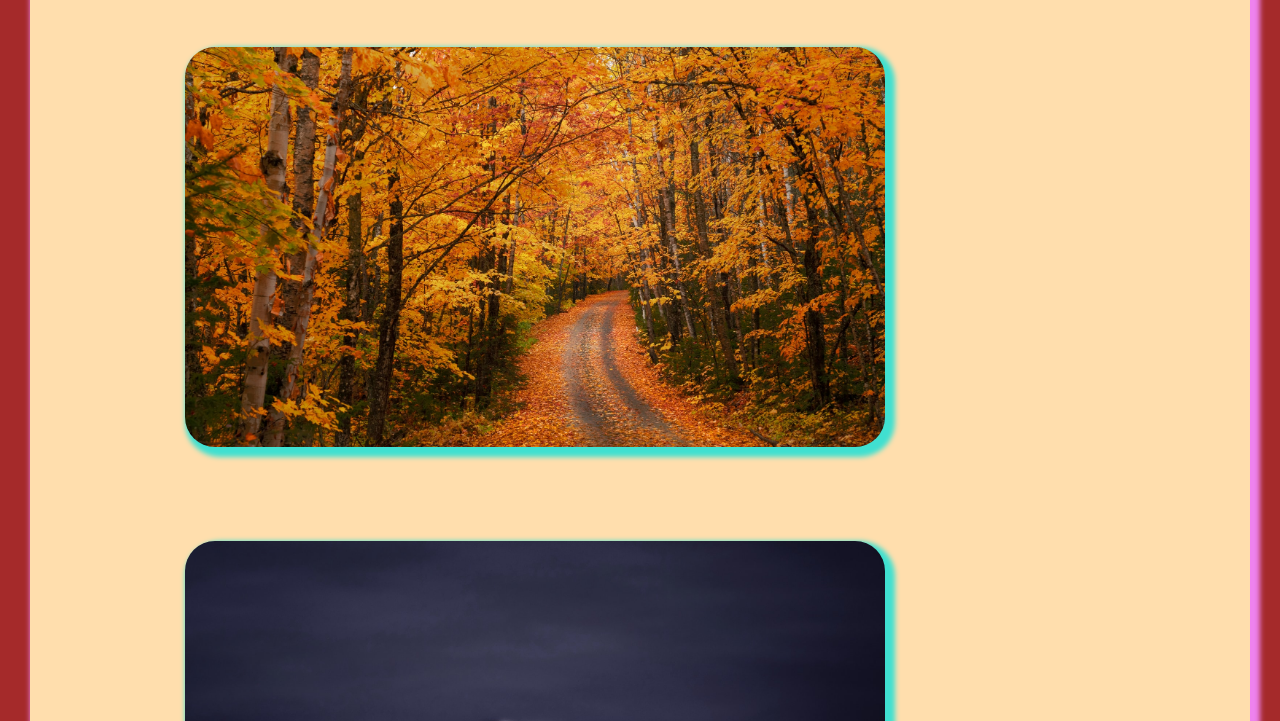
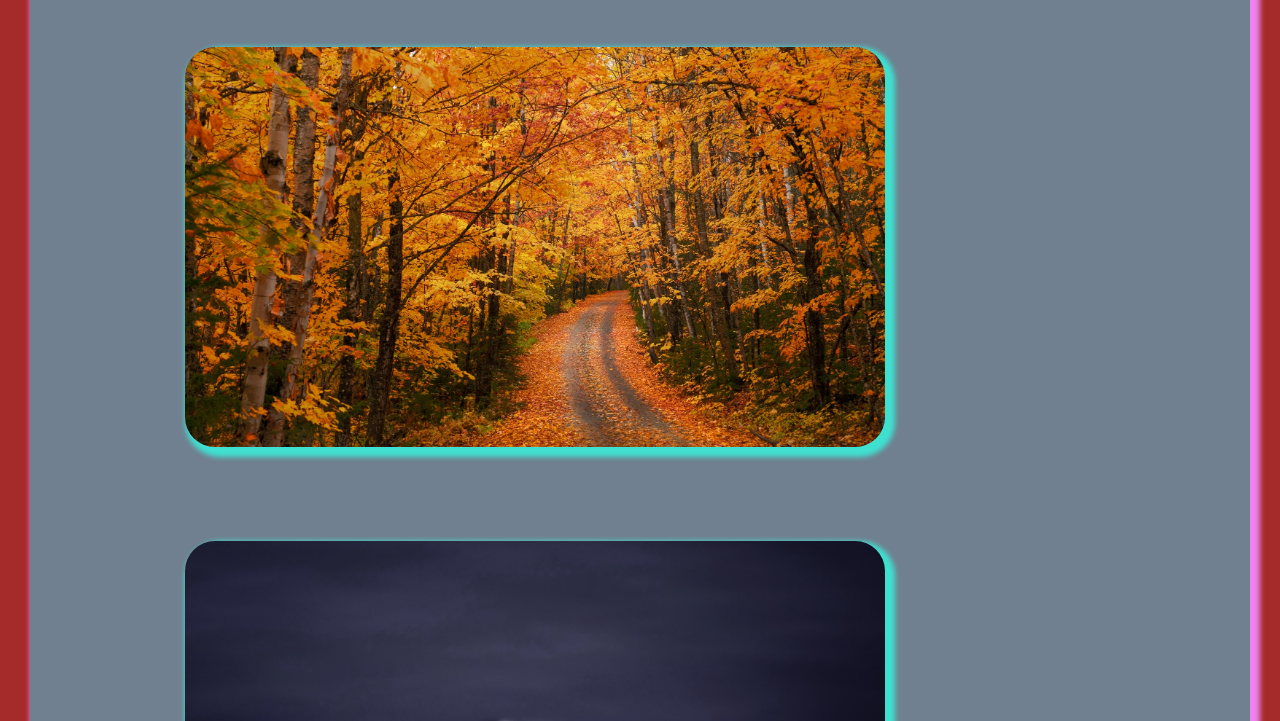
Before and after one commit to Owen-hs/Owen-hs.github.io, a plain HTML site: page index.html in a window 1280 px wide. Shown: the part 223-944 px from the top of the page. Drawn offline with Linux system fonts and the light colour scheme.

Commit message:
Update main.css

```diff
--- a/CSS/main.css
+++ b/CSS/main.css
@@ -24,7 +24,7 @@
 
 main{
     padding: 50px;
-    background-color: navajowhite;
+    background-color: slategray;
     box-shadow: 5px 5px 5px 5px violet;
 }
 body{
```
